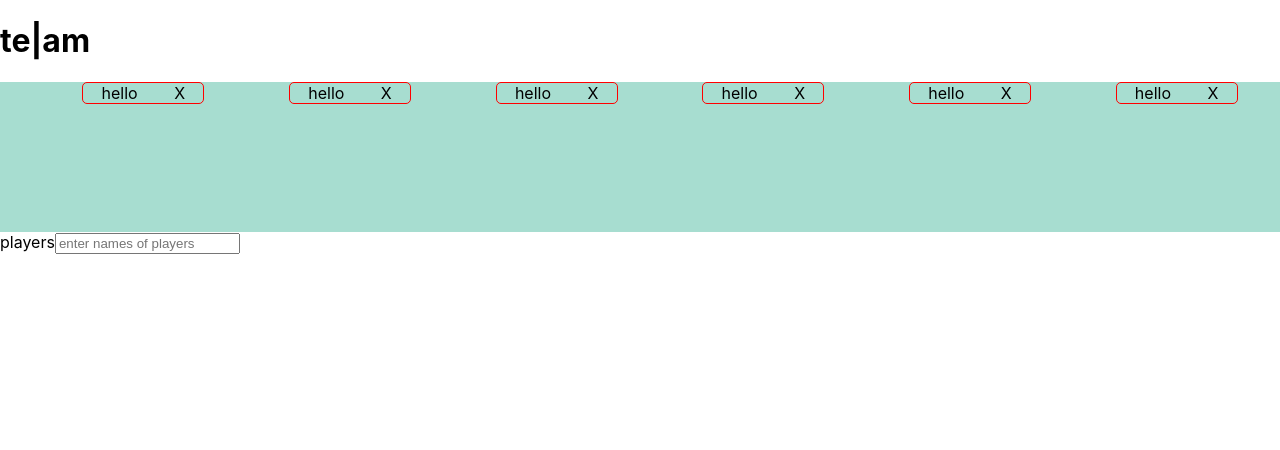
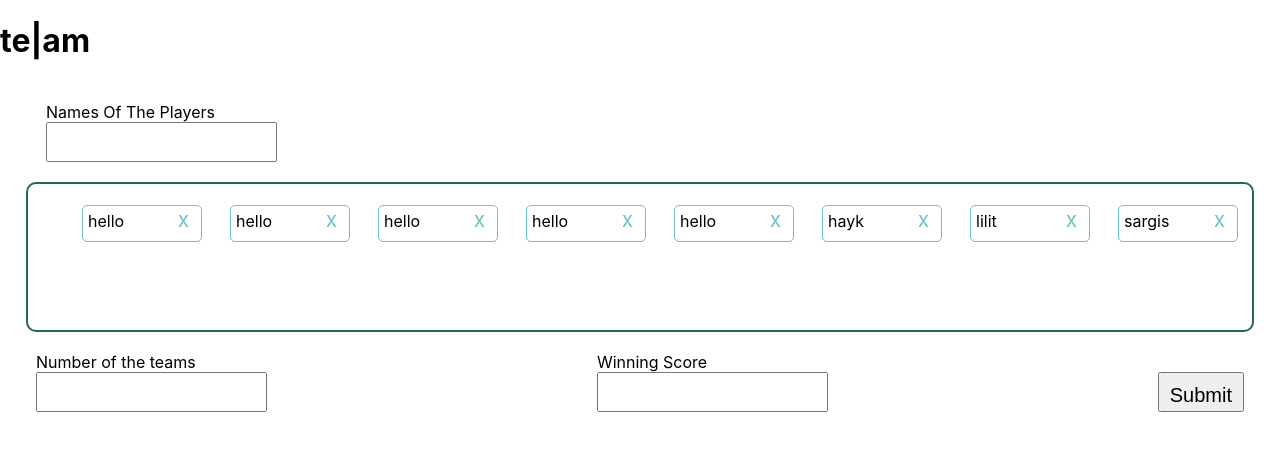
Before and after one commit to sabovyan/team-maker, a React (Create React App) app: page / in a window 1280 px wide. Shown: the top 450 px of the page. Built offline with nearby package versions, Linux system fonts and the light colour scheme.

Commit message:
added static appearance

```diff
--- a/src/App.js
+++ b/src/App.js
@@ -2,46 +2,53 @@ import React, { Component } from 'react';
 import Input from './components/Input/Input';
 import Form from './components/Form/Form';
 import Screen from './components/Screen/Screen';
+import Button from './components/Button/Button';
 import styles from './App.module.css';
 
 class App extends Component {
 	constructor(props) {
 		super(props);
+		this.state = {
+			players: [
+				'hello',
+				'hello',
+				'hello',
+				'hello',
+				'hello',
+				'hayk',
+				'lilit',
+				'sargis',
+			],
+		};
 	}
 	render() {
+		const { players } = this.state;
 		return (
-			<div>
+			<>
 				<h1>te|am</h1>
-				<Screen>
-					<li className={styles.list__item}>
-						<span className={styles.list__player}>hello</span>
-						<span className={styles.player__delete}>X</span>
-					</li>
-					<li className={styles.list__item}>
-						<span className={styles.list__player}>hello</span>
-						<span className={styles.player__delete}>X</span>
-					</li>
-					<li className={styles.list__item}>
-						<span className={styles.list__player}>hello</span>
-						<span className={styles.player__delete}>X</span>
-					</li>
-					<li className={styles.list__item}>
-						<span className={styles.list__player}>hello</span>
-						<span className={styles.player__delete}>X</span>
-					</li>
-					<li className={styles.list__item}>
-						<span className={styles.list__player}>hello</span>
-						<span className={styles.player__delete}>X</span>
-					</li>
-					<li className={styles.list__item}>
-						<span className={styles.list__player}>hello</span>
-						<span className={styles.player__delete}>X</span>
-					</li>
-				</Screen>
-				<Form>
-					<Input />
-				</Form>
-			</div>
+				<div className={styles.app}>
+					<div className={styles.names}>
+						<Form style={styles.form}>
+							<Input type={'text'} labelName={'Names Of The Players'} />
+						</Form>
+
+						<Screen>
+							{players.map((player, idx) => (
+								<li key={`${player}${idx}`} className={styles.list__item}>
+									<span className={styles.list__player}>{player}</span>
+									<span className={styles.player__delete}>x</span>
+								</li>
+							))}
+						</Screen>
+					</div>
+
+					<Form style={styles.form}>
+						<Input type={'number'} labelName={'Number of the teams'} />
+						<Input type={'number'} labelName={'Winning Score'} />
+						<Button type="submit" buttonText="Submit" />
+					</Form>
+				</div>
+			</>
 		);
 	}
 }
--- a/src/App.module.css
+++ b/src/App.module.css
@@ -1,7 +1,44 @@
+.app {
+	display: flex;
+	flex-wrap: wrap;
+	margin: 1rem;
+}
+.names {
+	width: 100%;
+	margin: 0 10px;
+	display: flex;
+	flex-direction: column;
+	justify-content: space-between;
+}
+/* TODO clean it or keep it  */
+.form {
+	width: 100%;
+	margin: 20px;
+	display: flex;
+	justify-content: space-between;
+	align-items: flex-end;
+}
+
 .list__item {
 	width: 120px;
-	border: 1px solid red;
+	border: 1px solid #70c2c2;
 	display: flex;
-	justify-content: space-around;
+	justify-content: space-between;
 	border-radius: 5px;
+	padding: 5px;
+	margin: 5px;
 }
+.player__delete {
+	color: #70c2c2;
+	line-height: 16px;
+	font-size: 1.3rem;
+	width: 25px;
+	height: 25px;
+	text-align: center;
+	border: 1px solid transparent;
+}
+.player__delete:hover {
+	cursor: pointer;
+	border: 1px solid #70c2c2;
+	border-radius: 50%;
+}
--- /dev/null
+++ b/src/components/Button/Button.js
@@ -0,0 +1,10 @@
+import React from 'react';
+import stlyes from './Button.module.css';
+function Button(props) {
+	return (
+		<button className={stlyes.button} type={props.type} onClick={props.onClick}>
+			{props.buttonText}
+		</button>
+	);
+}
+export default Button;
--- /dev/null
+++ b/src/components/Button/Button.module.css
@@ -0,0 +1,5 @@
+.button {
+	height: 40px;
+	padding: 10px;
+	font-size: 20px;
+}
--- a/src/components/Form/Form.js
+++ b/src/components/Form/Form.js
@@ -1,5 +1,9 @@
 import React from 'react';
 
-export default function Form({ children, onSubmit }) {
-	return <form onSubmit={onSubmit}>{children}</form>;
+export default function Form({ children, onSubmit, style }) {
+	return (
+		<form className={style} onSubmit={onSubmit}>
+			{children}
+		</form>
+	);
 }
--- a/src/components/Input/Input.js
+++ b/src/components/Input/Input.js
@@ -1,13 +1,14 @@
 import React from 'react';
+import styles from './Input.module.css';
 
 export default function Input(props) {
 	return (
-		<section>
-			<label>players</label>
+		<section className={styles.form__section}>
+			<label>{props.labelName}</label>
 			<input
+				className={styles.input}
 				onChange={props.onChange}
-				type="text"
-				placeholder="enter names of players"
+				type={props.type}
 			/>
 		</section>
 	);
--- /dev/null
+++ b/src/components/Input/Input.module.css
@@ -0,0 +1,10 @@
+.form__section {
+	display: flex;
+	flex-direction: column;
+	justify-content: space-between;
+}
+.input {
+	height: 40px;
+	padding: 10px;
+	font-size: 1rem;
+}
--- a/src/components/Screen/Screen.module.css
+++ b/src/components/Screen/Screen.module.css
@@ -1,6 +1,7 @@
 .screen {
-	background-color: rgb(167, 221, 208);
+	border: 2px solid rgb(35, 102, 86);
 	min-height: 150px;
+	border-radius: 10px;
 }
 .list {
 	list-style: none;
--- a/src/index.css
+++ b/src/index.css
@@ -1,3 +1,7 @@
+* {
+	box-sizing: border-box;
+}
+
 body {
 	margin: 0;
 	font-family: -apple-system, BlinkMacSystemFont, 'Segoe UI', 'Roboto', 'Oxygen',
```
Also changed, not shown: src/components/Input/Input.css (deleted). Lines whose indentation alone changed are shown as unchanged.
